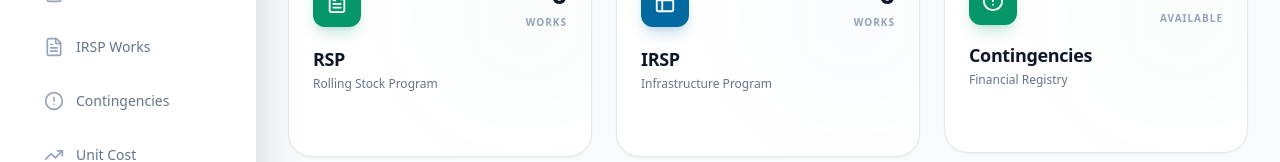
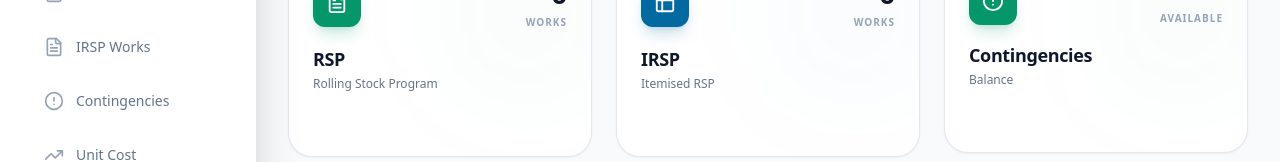
Before and after one commit to krank21r/scr-dash-companion, a React (Vite) app: page / in a window 1280 px wide. Shown: the part 253-415 px from the top of the page. Built offline with nearby package versions, Linux system fonts and the light colour scheme; no server answers; the database is empty; a web font is replaced by a local one.

Commit message:
Update Dashboard KPI text as per user request

```diff
--- a/src/pages/Home.tsx
+++ b/src/pages/Home.tsx
@@ -202,7 +202,7 @@ const HomePage = () => {
                 </div>
                 <div>
                   <h3 className="card-title text-slate-900 leading-none">IRSP</h3>
-                  <p className="text-slate-500 font-medium text-xs mt-1.5 leading-relaxed">Infrastructure Program</p>
+                  <p className="text-slate-500 font-medium text-xs mt-1.5 leading-relaxed">Itemised RSP</p>
                 </div>
                 <div className="inline-flex items-center gap-1.5 text-secondary font-bold text-[10px] uppercase tracking-widest opacity-0 group-hover:opacity-100 transition-all group-hover:translate-x-2">
                   Navigate <ChevronRight size={12} />
@@ -231,7 +231,7 @@ const HomePage = () => {
                 </div>
                 <div>
                   <h3 className="card-title text-slate-900 leading-none">Contingencies</h3>
-                  <p className="text-slate-500 font-medium text-xs mt-1.5 leading-relaxed">Financial Registry</p>
+                  <p className="text-slate-500 font-medium text-xs mt-1.5 leading-relaxed">Balance</p>
                 </div>
                 <div className="inline-flex items-center gap-1.5 text-primary font-bold text-[10px] uppercase tracking-widest opacity-0 group-hover:opacity-100 transition-all group-hover:translate-x-2">
                   View <ChevronRight size={12} />
```
